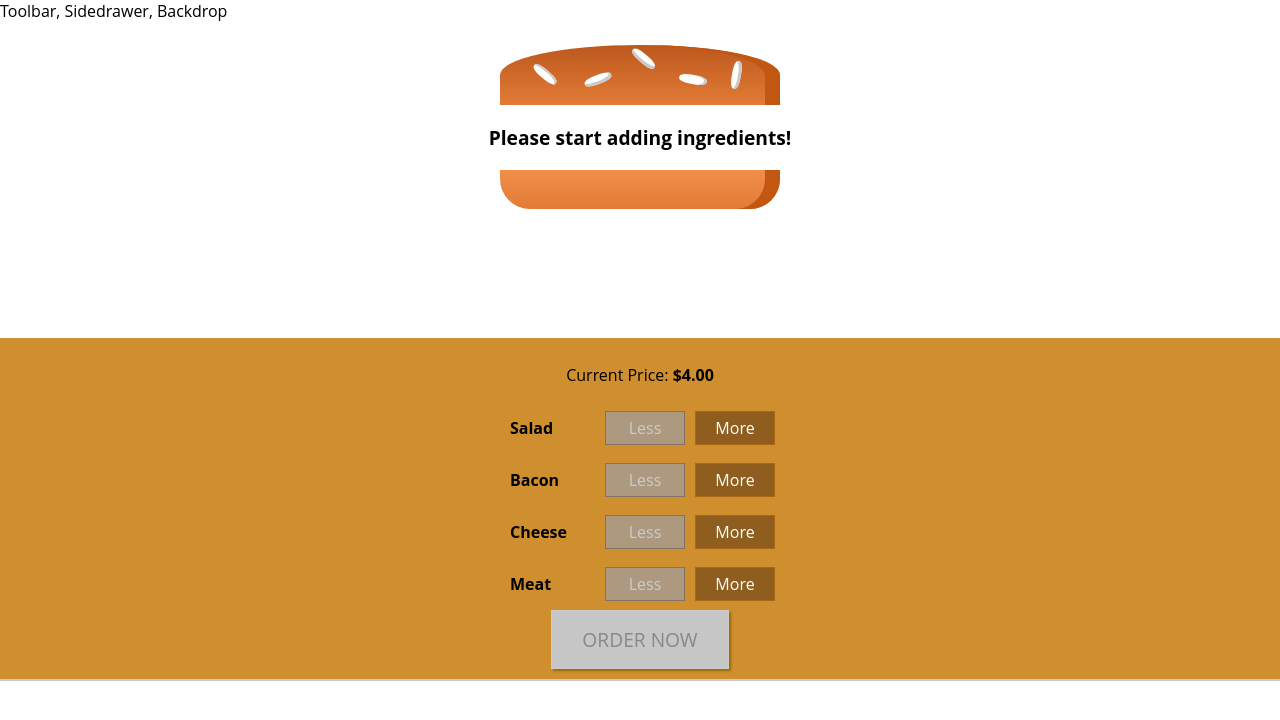
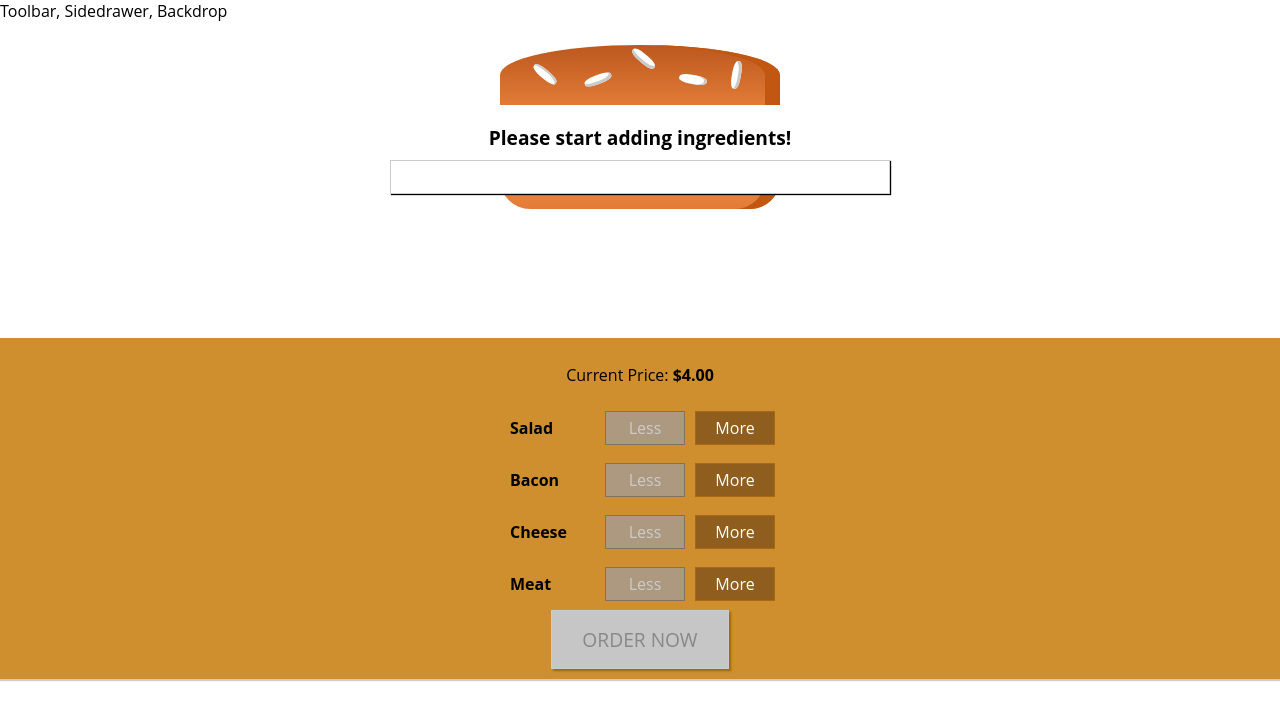
Before and after one commit to Saddam-tech/my-burger-builder-app, a React (Create React App) app: page / in a window 1280 px wide. Shown: the top 720 px of the page. Built offline with nearby package versions, Linux system fonts and the light colour scheme.

Commit message:
some changes to burgerBuilder

```diff
--- /dev/null
+++ b/src/components/UI/Modal/Modal.js
@@ -0,0 +1,11 @@
+import React from 'react';
+import classes from './Modal.module.css';
+
+const modal = (props) => (
+    <div className={classes.Modal}>
+        {props.children}
+    </div>
+
+)
+
+export default modal;
--- /dev/null
+++ b/src/components/UI/Modal/Modal.module.css
@@ -0,0 +1,20 @@
+.Modal {
+    position: fixed;
+    z-index: 500;
+    background-color: white;
+    width: 70%;
+    border: 1px solid #ccc;
+    box-shadow: 1px 1px 1px black;
+    padding: 16px;
+    left: 15%;
+    top: 20%;
+    box-sizing: border-box;
+    transition: all 0.3s ease-out;
+}
+
+@media (min-width: 600px) {
+    .Modal {
+        width: 500px;
+        left: calc(50% - 250px);
+    }
+}
--- a/src/containers/BurgerBuilder/BurgerBuilder.js
+++ b/src/containers/BurgerBuilder/BurgerBuilder.js
@@ -2,6 +2,8 @@
 import Aux from "../../hoc/Aux";
 import Burger from "../../components/Burger/Burger";
 import BuildControls from "../../components/Burger/BuildControls/BuildControls";
+import Modal from '../../components/UI/Modal/Modal';
+
 
 const INGREDIENT_PRICES = {
   salad: 0.5,
@@ -82,6 +84,7 @@
     }
     return (
       <Aux>
+        <Modal />
         <Burger ingredients={this.state.ingredients} />
         <BuildControls
           ingredientAdded={this.addIngredientHandler}
```
Also changed, not shown: src/components/Burger/OrderSummary/OrderSummary.js (added, +7 -0 lines), src/components/UI/Backdrop/Backdrop.js (added).
